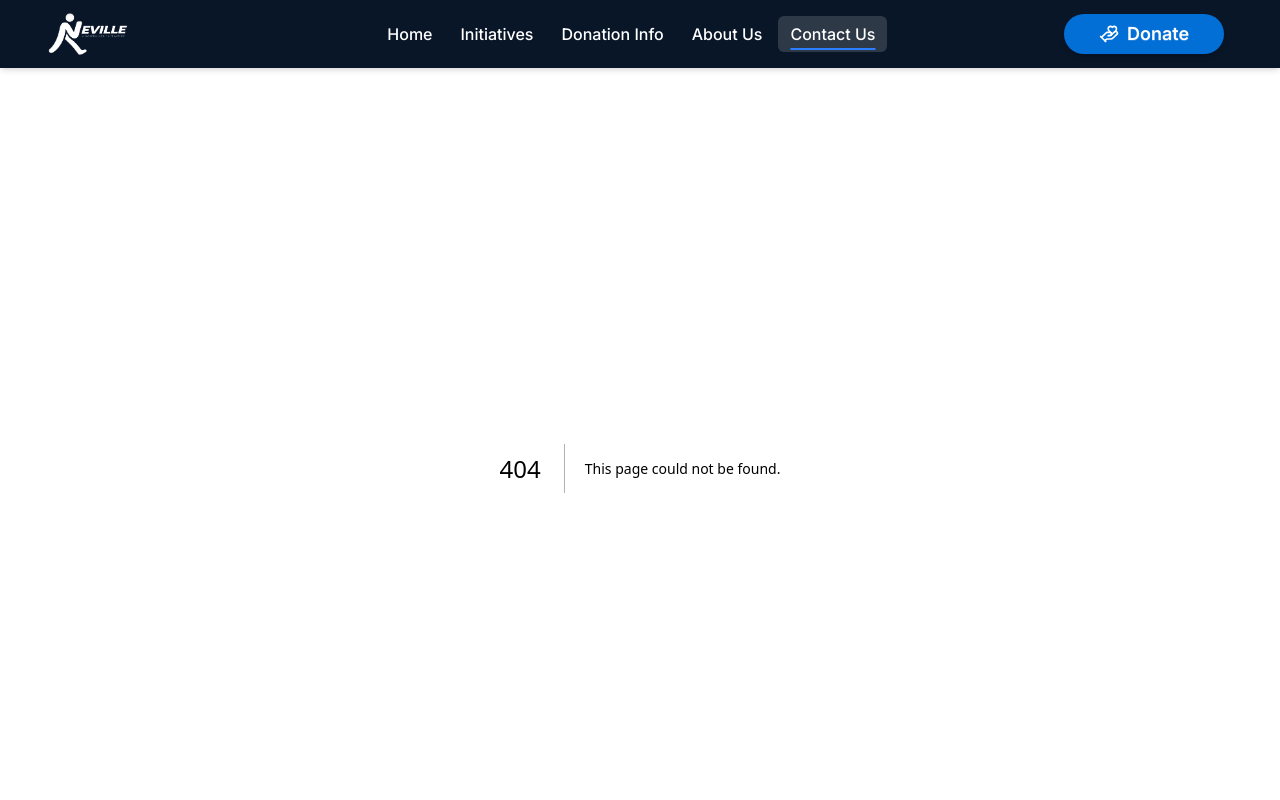
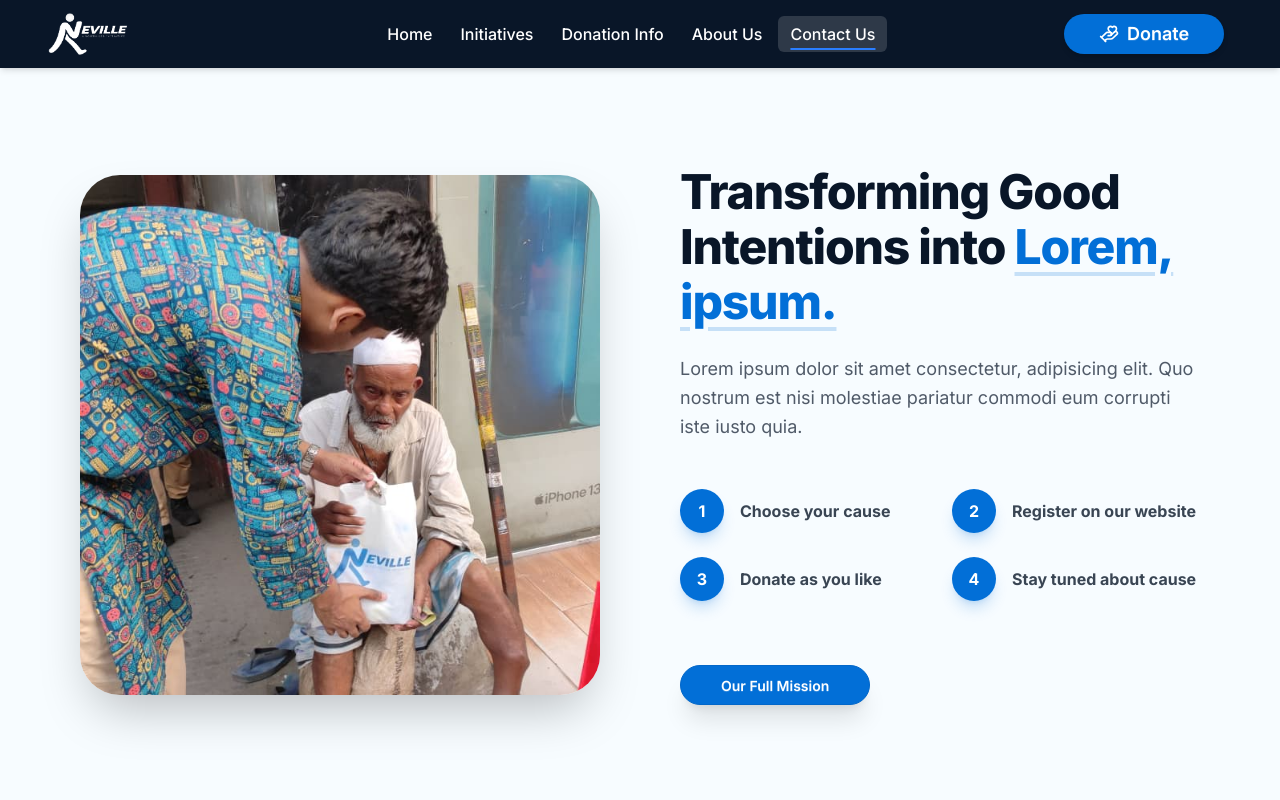
Before and after one commit to Life932/NEVILLE, a Next.js app: page /contact in a window 1280 px wide. Before the commit this address had no page. Shown: the top 800 px of the page. Built offline with nearby package versions, Linux system fonts and the light colour scheme.

Commit message:
feat(page): Add new boilerplates for Pages.

```diff
--- /dev/null
+++ b/src/app/contact/page.jsx
@@ -0,0 +1,9 @@
+import InfoSection from "../ui/home/InfoSection";
+
+export default function ContactPage() {
+  return (
+    <div className="w-full">
+      <InfoSection />
+    </div>
+  );
+}
--- /dev/null
+++ b/src/app/donation-info/page.jsx
@@ -0,0 +1,9 @@
+import InfoSection from "../ui/home/InfoSection";
+
+export default function DonationInfoPage() {
+  return (
+    <div className="w-full">
+      <InfoSection />
+    </div>
+  );
+}
--- /dev/null
+++ b/src/app/initiatives/page.jsx
@@ -0,0 +1,9 @@
+import InfoSection from "../ui/home/InfoSection";
+
+export default function InitiativesPage() {
+  return (
+    <div className="w-full">
+      <InfoSection />
+    </div>
+  );
+}
```
